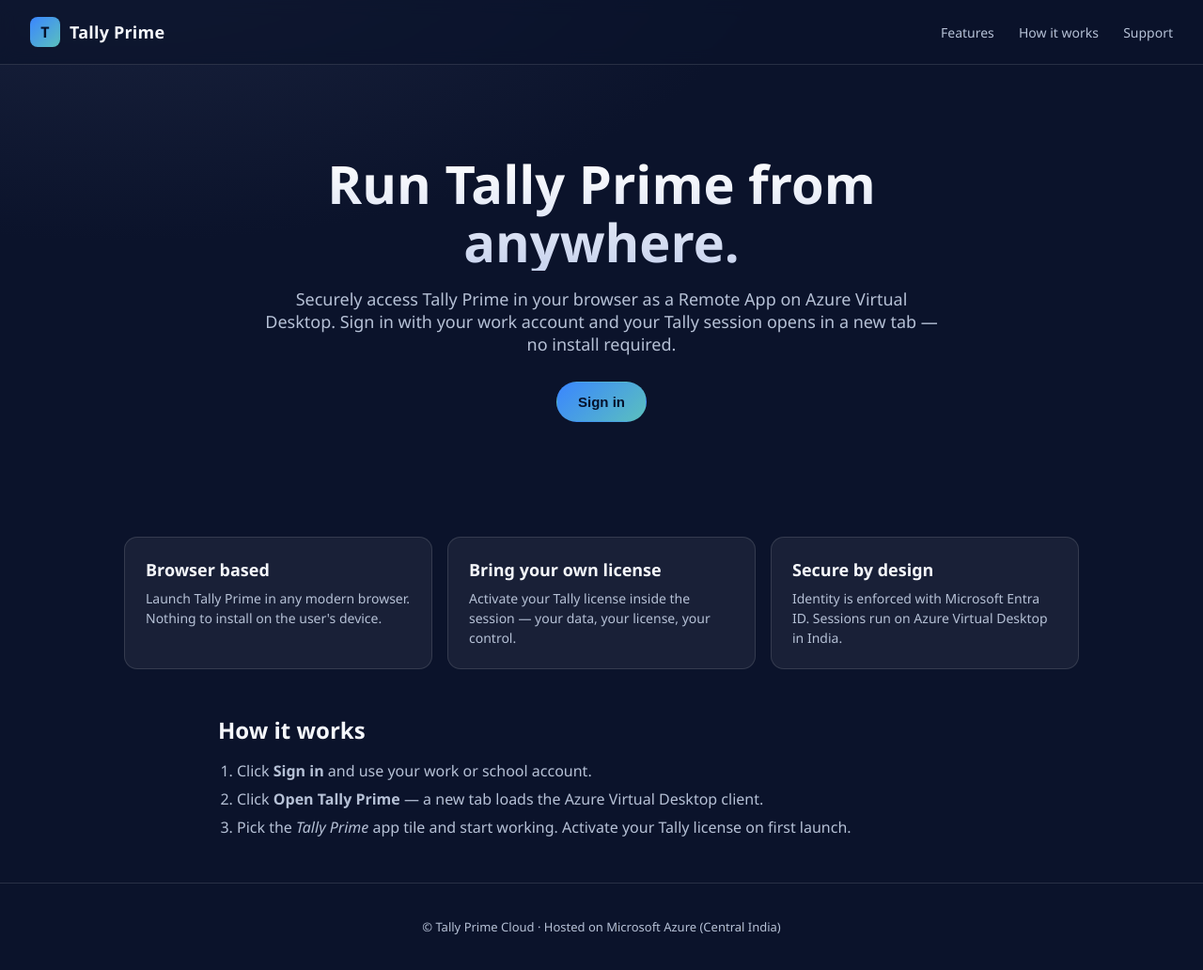
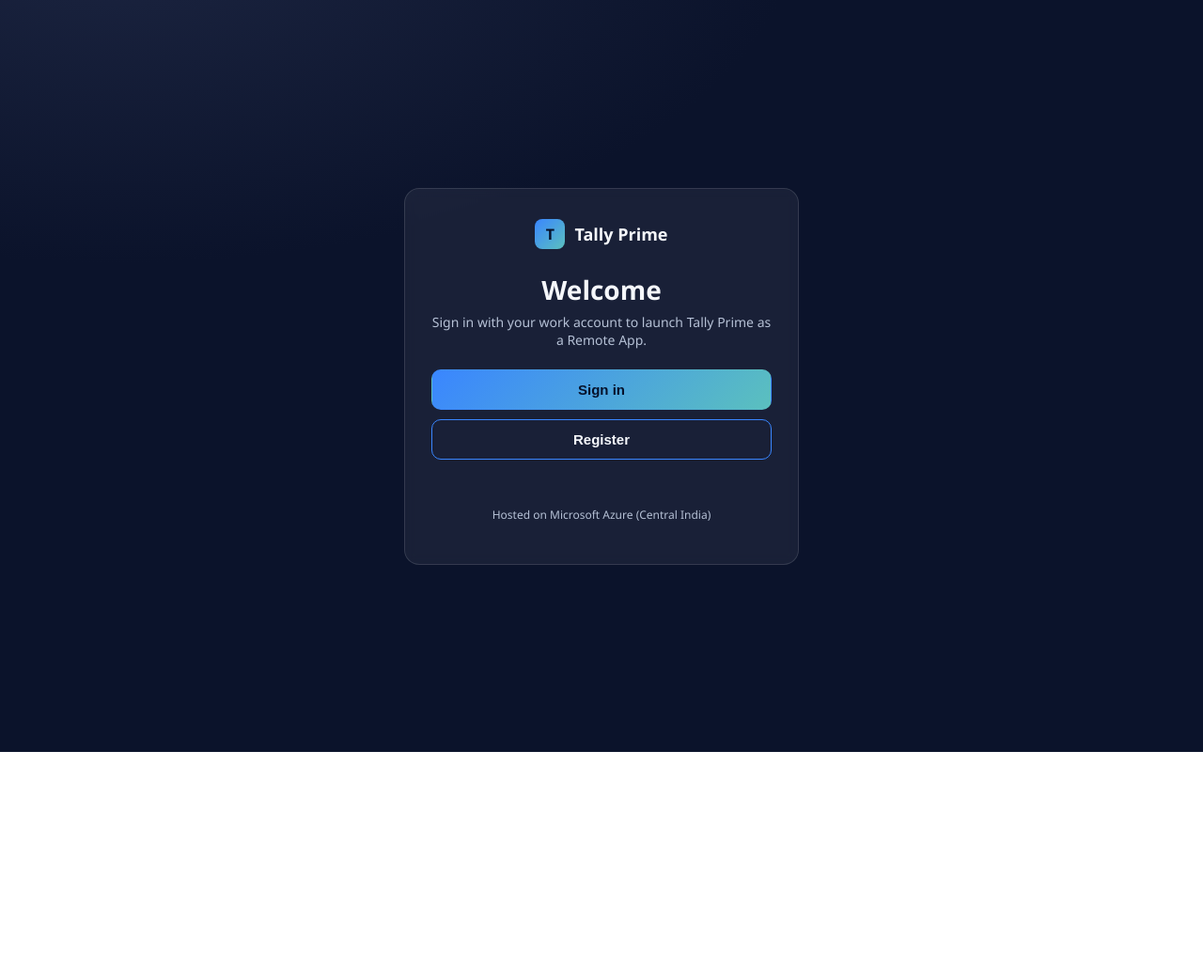
Before and after one commit to Pankajrai31/tallyprime-portal, a website with bundled scripts: page public/index.html in a window 1280 px wide. Shown: the whole page at 94% size. After the commit the page ends 800 px from the top, so only its background shows below. Built offline with nearby package versions, Linux system fonts and the light colour scheme.

Commit message:
Simplify portal UI to login+register; wire real Entra clientId

```diff
--- a/public/auth.js
+++ b/public/auth.js
@@ -1,13 +1,11 @@
 import * as msal from 'https://cdn.jsdelivr.net/npm/@azure/msal-browser@3.18.0/+esm';
 
-// Multi-tenant: accepts any Microsoft Entra ID work or school account.
-// Replace clientId after registering this site as an Entra app (Web platform, redirectUri = current origin).
+// Multitenant SPA registered in Microsoft Entra ID ("Tally Prime Portal").
+// Tenant: 35ba5bb9-3c7b-4758-931e-11d472045692
 const APP_CONFIG = {
-  // Public client app id placeholder. Replace with real Entra App Registration (Application (client) ID).
-  clientId: window.__TALLY_CLIENT_ID__ || '00000000-0000-0000-0000-000000000000',
+  clientId: '7cf27726-5ad8-4cc2-be31-2e30b4b0d5d7',
   authority: 'https://login.microsoftonline.com/common',
-  // URL opened in a new tab after successful sign-in. This is the Azure Virtual Desktop web client.
-  // The user will then see the "Tally Prime" RemoteApp tile in their AVD workspace.
+  // URL opened in a new tab after successful sign-in: AVD web client. User picks the "Tally Prime" tile.
   avdWebClientUrl: 'https://client.wvd.microsoft.com/arm/webclient/index.html'
 };
 
@@ -21,8 +19,14 @@ const msalConfig = {
 };
 
 const loginRequest = { scopes: ['openid', 'profile', 'email', 'User.Read'] };
+const registerRequest = {
+  scopes: loginRequest.scopes,
+  prompt: 'create',
+  extraQueryParameters: { signup: '1' }
+};
 
 const signinBtn = document.getElementById('signinBtn');
+const registerBtn = document.getElementById('registerBtn');
 const launchBtn = document.getElementById('launchBtn');
 const signoutBtn = document.getElementById('signoutBtn');
 const statusMsg = document.getElementById('statusMsg');
@@ -35,6 +39,7 @@ function setStatus(text) { statusMsg.textContent = text || ''; }
 function updateUi() {
   const signedIn = !!activeAccount;
   signinBtn.hidden = signedIn;
+  registerBtn.hidden = signedIn;
   launchBtn.hidden = !signedIn;
   signoutBtn.hidden = !signedIn;
   if (signedIn) {
@@ -43,19 +48,13 @@ function updateUi() {
 }
 
 function openTallyRemoteApp() {
-  // Open the AVD web client in a new tab. The user sees the Tally Prime RemoteApp tile there.
   window.open(APP_CONFIG.avdWebClientUrl, '_blank', 'noopener,noreferrer');
 }
 
 async function init() {
-  if (APP_CONFIG.clientId === '00000000-0000-0000-0000-000000000000') {
-    setStatus('Sign-in is not yet configured. Register an Entra App and set its client id.');
-  }
-
   msalInstance = new msal.PublicClientApplication(msalConfig);
   await msalInstance.initialize();
 
-  // Handle redirect response (if any).
   try {
     const resp = await msalInstance.handleRedirectPromise();
     if (resp && resp.account) {
@@ -75,7 +74,6 @@ async function init() {
     }
   }
 
-  // Auto-open AVD client right after a fresh sign-in (one-time per session).
   if (activeAccount && !sessionStorage.getItem('tally_launched')) {
     sessionStorage.setItem('tally_launched', '1');
     openTallyRemoteApp();
@@ -94,6 +92,16 @@ signinBtn.addEventListener('click', async () => {
   }
 });
 
+registerBtn.addEventListener('click', async () => {
+  try {
+    setStatus('Redirecting to register...');
+    await msalInstance.loginRedirect(registerRequest);
+  } catch (e) {
+    console.error(e);
+    setStatus('Register failed: ' + (e.message || e));
+  }
+});
+
 launchBtn.addEventListener('click', () => openTallyRemoteApp());
 
 signoutBtn.addEventListener('click', async () => {
--- a/public/index.html
+++ b/public/index.html
@@ -8,64 +8,26 @@
   <link rel="stylesheet" href="styles.css" />
 </head>
 <body>
-  <header class="topbar">
+  <main class="shell">
+    <div class="card-auth">
       <div class="brand">
         <span class="brand-mark">T</span>
         <span class="brand-name">Tally Prime</span>
       </div>
-    <nav class="topnav">
-      <a href="#features">Features</a>
-      <a href="#how">How it works</a>
-      <a href="#support">Support</a>
-    </nav>
-  </header>
+      <h1>Welcome</h1>
+      <p class="sub">Sign in with your work account to launch Tally Prime as a Remote App.</p>
 
-  <main>
-    <section class="hero">
-      <div class="hero-inner">
-        <h1>Run Tally Prime from anywhere.</h1>
-        <p class="lead">
-          Securely access Tally Prime in your browser as a Remote App on Azure Virtual Desktop.
-          Sign in with your work account and your Tally session opens in a new tab — no install required.
-        </p>
-        <div class="cta-row">
+      <div class="cta-col">
         <button id="signinBtn" class="btn btn-primary">Sign in</button>
-          <button id="launchBtn" class="btn btn-secondary" hidden>Open Tally Prime</button>
+        <button id="registerBtn" class="btn btn-secondary">Register</button>
+        <button id="launchBtn" class="btn btn-primary" hidden>Open Tally Prime</button>
         <button id="signoutBtn" class="btn btn-ghost" hidden>Sign out</button>
       </div>
+
       <p id="statusMsg" class="status"></p>
+      <p class="foot">Hosted on Microsoft Azure (Central India)</p>
     </div>
-    </section>
-
-    <section id="features" class="grid">
-      <div class="card">
-        <h3>Browser based</h3>
-        <p>Launch Tally Prime in any modern browser. Nothing to install on the user's device.</p>
-      </div>
-      <div class="card">
-        <h3>Bring your own license</h3>
-        <p>Activate your Tally license inside the session — your data, your license, your control.</p>
-      </div>
-      <div class="card">
-        <h3>Secure by design</h3>
-        <p>Identity is enforced with Microsoft Entra ID. Sessions run on Azure Virtual Desktop in India.</p>
-      </div>
-    </section>
-
-    <section id="how" class="how">
-      <h2>How it works</h2>
-      <ol>
-        <li>Click <strong>Sign in</strong> and use your work or school account.</li>
-        <li>Click <strong>Open Tally Prime</strong> — a new tab loads the Azure Virtual Desktop client.</li>
-        <li>Pick the <em>Tally Prime</em> app tile and start working. Activate your Tally license on first launch.</li>
-      </ol>
-    </section>
   </main>
-
-  <footer id="support">
-    <p>&copy; Tally Prime Cloud · Hosted on Microsoft Azure (Central India)</p>
-  </footer>
-
   <script type="module" src="auth.js"></script>
 </body>
 </html>
--- a/public/styles.css
+++ b/public/styles.css
@@ -20,65 +20,49 @@ html, body {
   min-height: 100vh;
 }
 
-.topbar {
-  display: flex; align-items: center; justify-content: space-between;
-  padding: 18px 32px; border-bottom: 1px solid var(--border);
-  position: sticky; top: 0; backdrop-filter: blur(8px); background: rgba(11,19,43,0.7);
-  z-index: 10;
+.shell {
+  min-height: 100vh;
+  display: flex;
+  align-items: center;
+  justify-content: center;
+  padding: 24px;
 }
-.brand { display: flex; align-items: center; gap: 10px; font-weight: 600; }
+
+.card-auth {
+  width: 100%;
+  max-width: 420px;
+  background: var(--card);
+  border: 1px solid var(--border);
+  border-radius: 16px;
+  padding: 32px 28px;
+  text-align: center;
+  backdrop-filter: blur(6px);
+}
+
+.brand { display: inline-flex; align-items: center; gap: 10px; margin-bottom: 16px; }
 .brand-mark {
   width: 32px; height: 32px; border-radius: 8px;
   background: linear-gradient(135deg, var(--accent), var(--accent-2));
   display: inline-flex; align-items: center; justify-content: center;
   font-weight: 700; color: #06122b;
 }
-.brand-name { font-size: 18px; letter-spacing: 0.2px; }
-.topnav a { color: var(--muted); text-decoration: none; margin-left: 22px; font-size: 14px; }
-.topnav a:hover { color: var(--text); }
+.brand-name { font-size: 18px; font-weight: 600; }
 
-.hero { padding: 96px 32px 40px; }
-.hero-inner { max-width: 880px; margin: 0 auto; text-align: center; }
-.hero h1 {
-  font-size: clamp(36px, 5vw, 56px);
-  line-height: 1.1; margin: 0 0 18px;
-  background: linear-gradient(180deg, #ffffff 0%, #c8d3ee 100%);
-  -webkit-background-clip: text; background-clip: text; color: transparent;
-}
-.lead { color: var(--muted); font-size: 18px; max-width: 720px; margin: 0 auto 28px; }
+h1 { margin: 8px 0 6px; font-size: 28px; }
+.sub { color: var(--muted); margin: 0 0 22px; font-size: 14px; }
 
-.cta-row { display: flex; gap: 12px; justify-content: center; flex-wrap: wrap; }
+.cta-col { display: flex; flex-direction: column; gap: 10px; }
 .btn {
   appearance: none; border: 1px solid transparent; cursor: pointer;
-  padding: 12px 22px; border-radius: 999px; font-size: 15px; font-weight: 600;
+  padding: 12px 18px; border-radius: 10px; font-size: 15px; font-weight: 600;
   transition: transform 0.05s ease, background 0.2s ease, border-color 0.2s ease;
 }
 .btn-primary { background: linear-gradient(135deg, var(--accent), var(--accent-2)); color: #06122b; }
 .btn-primary:hover { transform: translateY(-1px); }
-.btn-secondary { background: transparent; color: var(--text); border-color: var(--accent); }
+.btn-secondary { background: transparent; color: var(--text); border: 1px solid var(--accent); }
 .btn-secondary:hover { background: rgba(58,134,255,0.12); }
-.btn-ghost { background: transparent; color: var(--muted); border-color: var(--border); }
+.btn-ghost { background: transparent; color: var(--muted); border: 1px solid var(--border); }
 .btn-ghost:hover { color: var(--text); }
 
-.status { margin-top: 16px; color: var(--muted); font-size: 14px; min-height: 20px; }
-
-.grid {
-  max-width: 1080px; margin: 32px auto; padding: 0 32px;
-  display: grid; grid-template-columns: repeat(auto-fit, minmax(240px, 1fr)); gap: 16px;
-}
-.card {
-  background: var(--card); border: 1px solid var(--border);
-  border-radius: 14px; padding: 22px;
-}
-.card h3 { margin: 0 0 8px; font-size: 18px; }
-.card p { margin: 0; color: var(--muted); font-size: 14px; line-height: 1.5; }
-
-.how { max-width: 880px; margin: 48px auto; padding: 0 32px; }
-.how h2 { font-size: 24px; margin-bottom: 12px; }
-.how ol { color: var(--muted); padding-left: 20px; }
-.how li { margin: 8px 0; }
-
-footer {
-  text-align: center; color: var(--muted); font-size: 13px;
-  padding: 24px; border-top: 1px solid var(--border); margin-top: 48px;
-}
+.status { margin-top: 14px; color: var(--muted); font-size: 13px; min-height: 18px; }
+.foot { color: var(--muted); font-size: 12px; margin-top: 18px; }
```
Also changed, not shown: 1 other file. Lines whose indentation alone changed are shown as unchanged.
